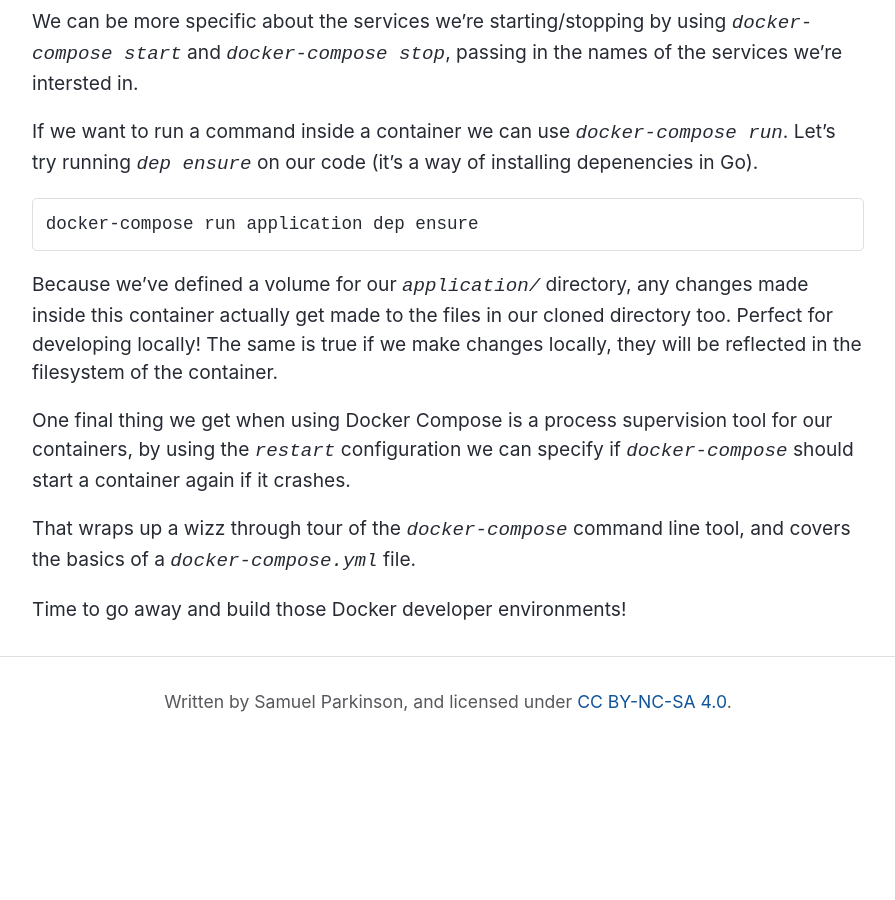
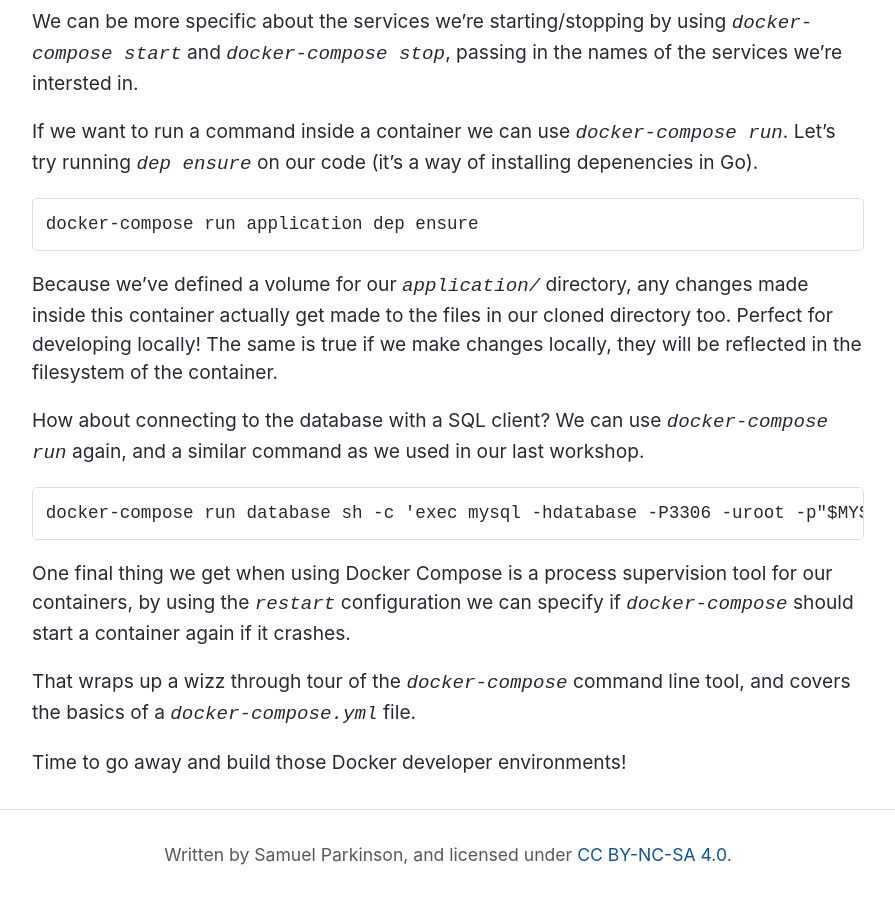
Before and after one commit to sjparkinson/uncomplicated.systems, a Jekyll site: the page built from _posts/2018-06-19-docker-0111-docker-compose.md, in a window 1280 px wide and 900 px high, scrolled down 4823 px. Shown: the whole window, without its empty margins (192-1087 px from the left). Built offline with Jekyll 4.4.1, drawn with Linux system fonts in a browser that asks for light colours; comment, search, counter and statistics services are not loaded; the repository's description, which GitHub fills in, is left out; before the commit the page ends 5570 px from its top, so only the background shows below that.

Commit message:
Update 2018-06-19-docker-0111-docker-compose.md

````diff
--- a/_posts/2018-06-19-docker-0111-docker-compose.md
+++ b/_posts/2018-06-19-docker-0111-docker-compose.md
@@ -140,6 +140,12 @@
 
 Because we've defined a volume for our `application/` directory, any changes made inside this container actually get made to the files in our cloned directory too. Perfect for developing locally! The same is true if we make changes locally, they will be reflected in the filesystem of the container.
 
+How about connecting to the database with a SQL client? We can use `docker-compose run` again, and a similar command as we used in our last workshop.
+
+```
+docker-compose run database sh -c 'exec mysql -hdatabase -P3306 -uroot -p"$MYSQL_ROOT_PASSWORD" "$MYSQL_DATABASE"'
+```
+
 One final thing we get when using Docker Compose is a process supervision tool for our containers, by using the `restart` configuration we can specify if `docker-compose` should start a container again if it crashes.
 
 That wraps up a wizz through tour of the `docker-compose` command line tool, and covers the basics of a `docker-compose.yml` file.
````
